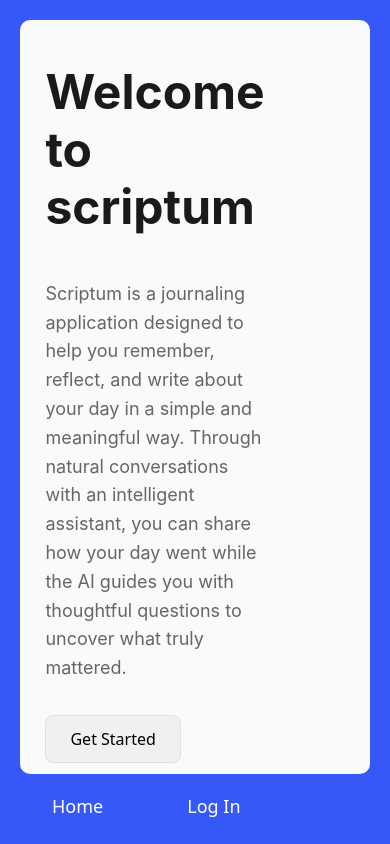
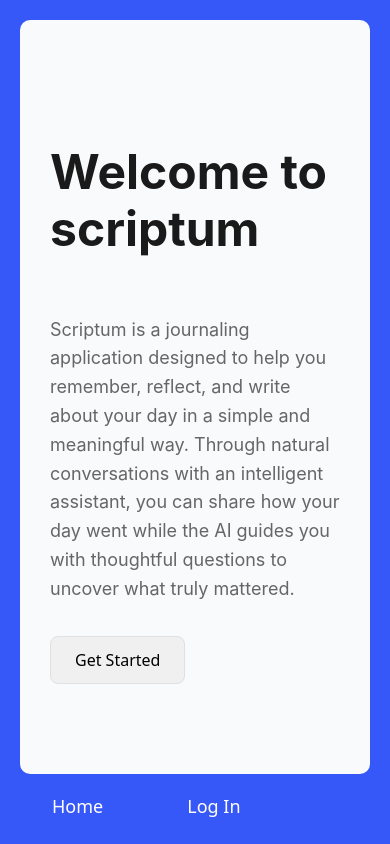
Before and after one commit to yanakolajara/Scriptum, a React (Vite) app in the folder client/: page / in a window 390 px wide. Built offline with nearby package versions, Linux system fonts and the light colour scheme; no server answers.

Commit message:
Add responsive styles to hide hero image on mobile and adjust layout

```diff
--- a/client/src/features/Home/Home.scss
+++ b/client/src/features/Home/Home.scss
@@ -43,3 +43,13 @@
   width: 20px;
   height: 20px;
 }
+
+@media only screen and (max-width: 600px) {
+  .hero {
+    flex-direction: column;
+    padding: 20px;
+  }
+  .hero-image {
+    display: none;
+  }
+}
```
